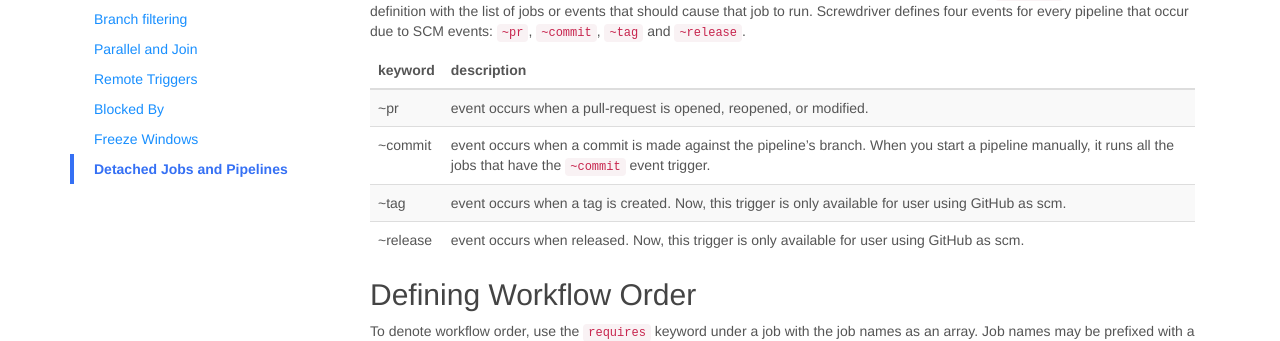
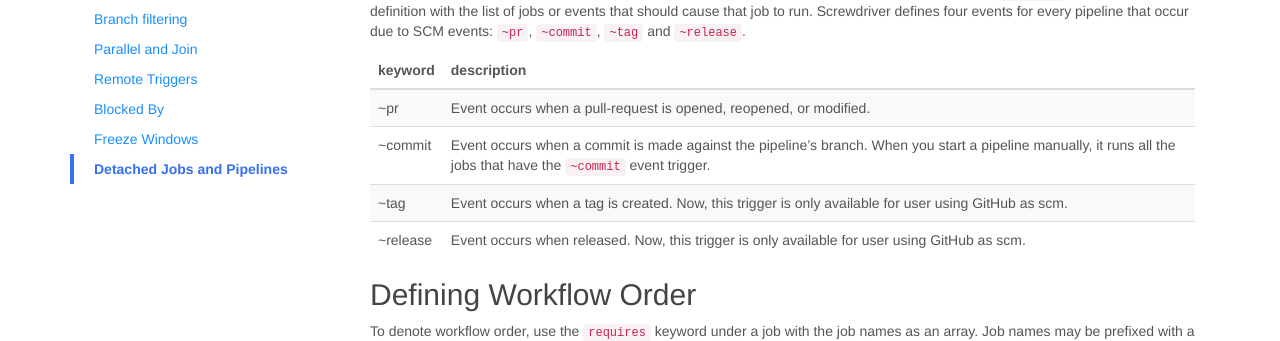
Before and after one commit to screwdriver-cd/guide, a Jekyll site: the page built from docs/user-guide/configuration/workflow.md, in a window 1280 px wide and 900 px high. Shown: the part 268-609 px from the top of the window. Built offline with Jekyll 4.4.1, drawn with Linux system fonts in a browser that asks for light colours.

Commit message:
use capital letter

```diff
--- a/docs/user-guide/configuration/workflow.md
+++ b/docs/user-guide/configuration/workflow.md
@@ -28,10 +28,10 @@ Workflow is the way that individual jobs are wired together to form a pipeline.
 
 |keyword|description|
 |:--|:--|
-| ~pr | event occurs when a pull-request is opened, reopened, or modified. |
-| ~commit | event occurs when a commit is made against the pipeline's branch. When you start a pipeline manually, it runs all the jobs that have the `~commit` event trigger. |
-| ~tag | event occurs when a tag is created. Now, this trigger is only available for user using GitHub as scm. |
-| ~release | event occurs when released. Now, this trigger is only available for user using GitHub as scm. |
+| ~pr | Event occurs when a pull-request is opened, reopened, or modified. |
+| ~commit | Event occurs when a commit is made against the pipeline's branch. When you start a pipeline manually, it runs all the jobs that have the `~commit` event trigger. |
+| ~tag | Event occurs when a tag is created. Now, this trigger is only available for user using GitHub as scm. |
+| ~release | Event occurs when released. Now, this trigger is only available for user using GitHub as scm. |
 
 ## Defining Workflow Order
 To denote workflow order, use the `requires` keyword under a job with the job names as an array. Job names may be prefixed with a tilde to indicate [advanced logic](#advanced-logic).
```
